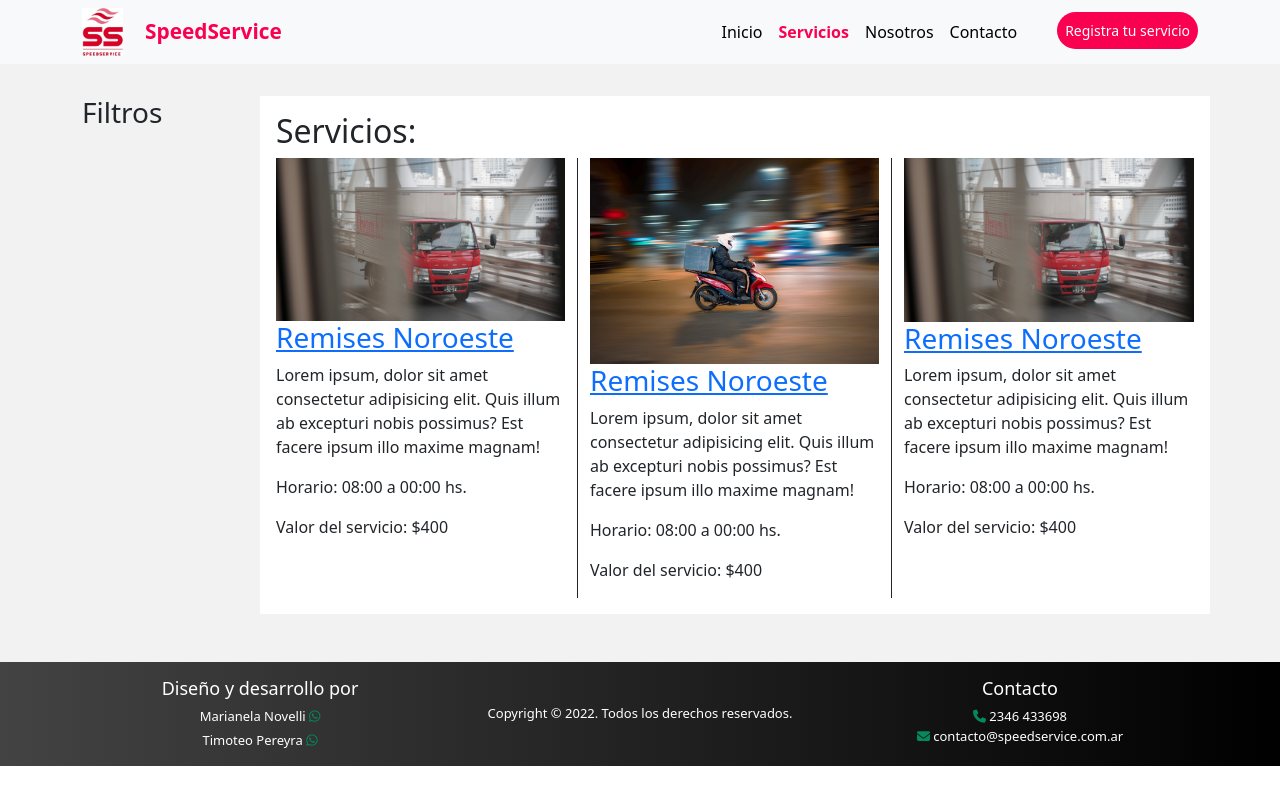
After one commit to TimoPereyra/speedService, a PHP site: page /proyectos/paginas/servicios.php in a window 1280 px wide. The commit adds this page. Run offline with PHP 8.4, Linux system fonts and the light colour scheme; some libraries are stand-ins or nearby versions.

Commit message:
Clase 2 maquetacion de paginas

```diff
--- a/css/style.css
+++ b/css/style.css
@@ -1,7 +1,6 @@
 /*
 COLORES
 principal: #fa0050
-
 */
 
 *{
@@ -13,9 +12,13 @@ principal: #fa0050
 .navbar-collapse{
     justify-content: flex-end;
 }
+.navbar-collapse a{
+    font-size: 1rem;
+}
 .navbar-brand{
     color: #fa0050!important;
     font-weight: bold;
+    font-size: 1.3rem;
 }
 .nav-link{
     color: #000!important;
@@ -28,10 +31,29 @@ principal: #fa0050
     font-weight: bold;
 }
 
+.img-logo{
+    height: 3rem;
+    width: auto;
+    padding-right: .7rem;
+    margin-right: .7rem;
+}
+header .cta{
+    border-radius: 20px;
+    padding: 0.5rem 0.8rem;
+    background-color: #fa0050;
+    color: #fff!important;
+    margin-left: 2rem;
+    font-size: 14px;
+}
+header .cta:hover{
+    opacity: .7;
+    color: #fff!important;
+}
+
 /* SECCION BIENVENIDA */
 .seccion-bienvenida{
     min-height: 100vh;
-    background: url(../img/fondo-bienvenida.jpg) no-repeat center center;
+    background: url(../img/fondo2.jpg) no-repeat center center;
     background-size: cover;
     display: flex;
     flex-direction: column;
@@ -43,9 +65,12 @@ principal: #fa0050
     background-color: #000000c7;
     padding: 2rem;
     max-width: 800px;
+    border-radius: 10rem;
 }
 .seccion-bienvenida .contenedor h1{
     color: #fff;
+    font-size: 2.4rem;
+    font-weight: bold;
 }
 .seccion-bienvenida .contenedor p{
     color: #fff;
@@ -62,18 +87,35 @@ principal: #fa0050
     max-width: 180px;
     margin: auto;
     transition: all .5s ease;
+    border-radius: 20px;
 }
 .seccion-bienvenida .contenedor a:hover{
     transform:scale(1.1);
 }
 
+/* SECCION SERVICIOS */
+.seccion-servicios h2{
+    color: #fa0050;
+    font-size: 2rem;
+}
+
+.seccion-servicios .btn{
+    background-color: #fa0050;
+    color:#fff;
+}
+
+.seccion-servicios .imagen-servicios{
+    width: auto;
+    height: 13rem;
+    object-fit: cover;
+}
 
 /* SECCION INFO SERVICIOS */
 .info-servicios{
-    background-color: #000;
+    background-color: #fa004f1e;
 }
 .info-servicios .info-servicio{
-    color:#fff;
+    color: black;
 }
 .info-servicios .icono {
     justify-content: center;
@@ -83,32 +125,67 @@ principal: #fa0050
     margin: auto;
     border-radius: 5px;
     align-items: center;
-    background-color: #fa005075;
-    margin-bottom: 1rem;
 }
 
 .info-servicios .icono i{
     font-size: 28px;
-    color: #fa0050;
+    color: #fa004fc4;
 }
-
+.card .card-text {
+    min-height: 50px;
+}
 
 /* PIE DE PAGINA */
 
 footer{
-    background-color: #222020;
+    background-image: linear-gradient(to right, #434343 0%, black 100%);
     color: #fff;
 }
 footer h4{
     font-size: 18px;
 }
-footer p{
-    font-size: 12px;
+footer p, li{
+    font-size: 13px;
 }
 footer .row div{
     text-align: center;
 }
 footer .copyright{
-    display: flex;
+    display: grid;
     align-items: center;
 }
+
+.icono-footer{
+    color: rgb(4, 136, 92);
+}
+
+/* PAGINA REGISTRAR SERVICIO */
+
+.registrar-servicio{
+    padding-top: 6rem!important;
+    min-height: 80vh;
+    display: flex;
+    justify-content: center;
+    align-items: center;
+    background: url(../img/fondo-bienvenida.jpg) no-repeat center center;
+    background-size: cover;
+}
+
+.registrar-servicio .formulario .row{
+    align-items: center;
+    background-color: #fa0050ad;
+    color:#fff;
+    padding: 2rem;
+}
+/* PAGINA SERVICIOS */
+.pagina-servicios{
+    padding-top: 6rem!important;
+    background-color: #f2f2f2;
+}
+.pagina-servicios .columna-servicios{
+    background-color: #fff;
+    padding: 1rem;
+}
+.pagina-servicios .columna-servicios .servicio-1, .pagina-servicios .columna-servicios .servicio-2{
+    border-right: 1px solid;
+}
--- /dev/null
+++ b/includes/config.php
@@ -0,0 +1,5 @@
+<?php
+
+define('RUTARAIZ','http://localhost/proyectos/speedservice');
+
+?>
--- a/includes/footer.php
+++ b/includes/footer.php
@@ -1,24 +1,22 @@
-<footer class="py-2">
+<footer class="py-3">
     <div class="container">
       <div class="row">
 
         <div class="col-md-4">
-        <h4>Diseño y desarrollo por:</h4>
-          <p class="mb-1"> Agustin Rodriguez <a href="#"><i class="fa-brands fa-whatsapp"></i></a></p>
-          <p class="mb-0"> Martina Rodriguez <a href="#"><i class="fa-brands fa-whatsapp"></i></a></p>
+          <h4>Diseño y desarrollo por</h4>
+            <p class="mb-1"> Marianela Novelli <a href="#"><i class="fa-brands fa-whatsapp icono-footer"></i></a></p>
+            <p class="mb-0"> Timoteo Pereyra <a href="#"><i class="fa-brands fa-whatsapp icono-footer"></i></a></p>
         </div>
 
         <div class="col-md-4 copyright">
-          <p class="mb-0">
-          Copyright © 2022. Todos los derechos reservados.
-          </p>
+          <p class="mb-0">Copyright © 2022. Todos los derechos reservados.</p>
         </div>
 
         <div class="col-md-4">
-          <h4>Info contacto</h4>
+          <h4>Contacto</h4>
             <ul class="m-0 p-0">
-              <li><i class="fa-solid fa-phone"></i> +23565 565656</li>
-              <li><i class="fa-solid fa-envelope"></i> info@speedservice.com.ar</li>
+              <li><i class="fa-solid fa-phone icono-footer"></i> 2346 433698 </li>
+              <li><i class="fa-solid fa-envelope icono-footer"></i> contacto@speedservice.com.ar </li>
             </ul>
         </div>
 
--- a/includes/header.php
+++ b/includes/header.php
@@ -6,9 +6,11 @@
     <meta name="viewport" content="width=device-width, initial-scale=1.0">
     <!-- FONTAWESOME -->
     <link rel="stylesheet" href="https://cdnjs.cloudflare.com/ajax/libs/font-awesome/6.1.2/css/all.min.css" integrity="sha512-1sCRPdkRXhBV2PBLUdRb4tMg1w2YPf37qatUFeS7zlBy7jJI8Lf4VHwWfZZfpXtYSLy85pkm9GaYVYMfw5BC1A==" crossorigin="anonymous" referrerpolicy="no-referrer" />
+    <link rel="stylesheet" href="https://stackpath.bootstrapcdn.com/font-awesome/4.7.0/css/font-awesome.min.css">
     <!-- BOOTSTRAP -->
     <link href="https://cdn.jsdelivr.net/npm/bootstrap@5.0.2/dist/css/bootstrap.min.css" rel="stylesheet" integrity="sha384-EVSTQN3/azprG1Anm3QDgpJLIm9Nao0Yz1ztcQTwFspd3yD65VohhpuuCOmLASjC" crossorigin="anonymous">
-    <link rel="stylesheet" href="css/style.css">
+    <link rel="stylesheet" href="<?php echo RUTARAIZ; ?>/css/style.css">
+    <link rel="shortcut icon" href="img/logo5.jpg" type="image/x-icon">
 
     <title>SpeedService</title>
 </head>
@@ -17,10 +19,11 @@
     <!-- ENCABEZADO -->
     <header>
 
-        <nav class="navbar navbar-expand-lg navbar-light bg-light">
+        <nav class="navbar navbar-expand-lg navbar-light bg-light fixed-top">
 
             <div class="container">
-              <a class="navbar-brand" href="#">SpeedService</a>
+              <img class="img-logo" src="img/logo5.jpg" alt="">
+              <a class="navbar-brand" href="<?php echo RUTARAIZ; ?>">SpeedService</a>
               <button class="navbar-toggler" type="button" data-bs-toggle="collapse" data-bs-target="#navbarNav" aria-controls="navbarNav" aria-expanded="false" aria-label="Toggle navigation">
                 <span class="navbar-toggler-icon"></span>
               </button>
@@ -28,11 +31,11 @@
                 <ul class="navbar-nav">
 
                   <li class="nav-item">
-                    <a class="nav-link active" aria-current="page" href="#">Inicio</a>
+                    <a class="nav-link <?php echo ($pagina == 'inicio') ? 'active' : ''; ?>" aria-current="page" href="<?php echo RUTARAIZ; ?>">Inicio</a>
                   </li>
 
                   <li class="nav-item">
-                    <a class="nav-link" href="#">Servicios</a>
+                    <a class="nav-link <?php echo ($pagina == 'servicios') ? 'active' : ''; ?>" href="<?php echo RUTARAIZ; ?>/paginas/servicios.php">Servicios</a>
                   </li>
 
                   <li class="nav-item">
@@ -43,6 +46,10 @@
                     <a class="nav-link" href="#">Contacto</a>
                   </li>
 
+                  <li class="nav-item">
+                    <a class="nav-link cta" href="<?php echo RUTARAIZ.'/paginas'.'/registrar-servicio.php'; ?>">Registra tu servicio</a>
+                  </li>
+
                 </ul>
               </div>
             </div>
--- a/index.php
+++ b/index.php
@@ -1,4 +1,6 @@
 <?php
+$pagina = 'inicio';
+require_once('includes/config.php');
 require_once('includes/header.php');
 ?>
 
--- /dev/null
+++ b/paginas/servicios.php
@@ -0,0 +1,59 @@
+<?php
+$pagina = 'servicios';
+require_once('../includes/config.php');
+require_once('../includes/header.php');
+?>
+
+<main class="pagina-servicios py-5">
+    <section class="servicios">
+        <div class="container">
+            <div class="row">
+                <!-- COLUMNA FILTROS -->
+                <div class="col-md-2">
+                    <h3>Filtros</h3>
+                </div>
+
+                <!-- COLUMNA SERVICIOS -->
+                <div class="col-md-10 columna-servicios">
+                    <h2>Servicios:</h2>
+                    <div class="row fila-servicios">
+
+                        <div class="col-md-4 servicio-1">
+                            <article class="servicio">
+                                <a href="#"><img class="logo-servicio img-fluid" src="../img/FLETE_MOVIMIENTO.jpg" alt="imagen servicio"></a>
+                                   <a href="3"><h3 class="titulo-servicio">Remises Noroeste</h3></a>
+                                    <p class="descripcion">Lorem ipsum, dolor sit amet consectetur adipisicing elit. Quis illum ab excepturi nobis possimus? Est facere ipsum illo maxime magnam!</p>
+                                    <p class="horario-servicio">Horario: 08:00 a 00:00 hs.</p>
+                                    <p class="precio-servicio">Valor del servicio: $400</p>
+                            </article>
+                        </div>
+                        <div class="col-md-4 servicio-2">
+                        <article class="servicio">
+                                <a href="#"><img class="logo-servicio img-fluid" src="../img/MOTO_MOVIMIENTO.jpg" alt="imagen servicio"></a>
+                                   <a href="3"><h3 class="titulo-servicio">Remises Noroeste</h3></a>
+                                    <p class="descripcion">Lorem ipsum, dolor sit amet consectetur adipisicing elit. Quis illum ab excepturi nobis possimus? Est facere ipsum illo maxime magnam!</p>
+                                    <p class="horario-servicio">Horario: 08:00 a 00:00 hs.</p>
+                                    <p class="precio-servicio">Valor del servicio: $400</p>
+                            </article>
+                        </div>
+                        <div class="col-md-4">
+                        <article class="servicio">
+                                <a href="#"><img class="logo-servicio img-fluid" src="../img/FLETE_MOVIMIENTO.jpg" alt="imagen servicio" ></a>
+                                   <a href="3"><h3 class="titulo-servicio">Remises Noroeste</h3></a>
+                                    <p class="descripcion">Lorem ipsum, dolor sit amet consectetur adipisicing elit. Quis illum ab excepturi nobis possimus? Est facere ipsum illo maxime magnam!</p>
+                                    <p class="horario-servicio">Horario: 08:00 a 00:00 hs.</p>
+                                    <p class="precio-servicio">Valor del servicio: $400</p>
+                            </article>
+                        </div>
+
+                    </div>
+                </div>
+
+            </div>
+        </div>
+    </section>
+</main>
+
+<?php
+  require_once('../includes/footer.php');
+?>
```
Also changed, not shown: footer.php (deleted, +0 -29 lines), header.php (deleted, +0 -55 lines), paginas/registrar-servicio.php (added, +60 -0 lines), style.css (deleted, +0 -145 lines), fondo2.jpg (deleted), img/FLETE_MOVIMIENTO.jpg (renamed from FLETE_MOVIMIENTO.jpg), img/LOGO5.jpg (renamed from LOGO5.jpg), img/MOTO_MOVIMIENTO.jpg (renamed from MOTO_MOVIMIENTO.jpg), img/favicon2.jpg (renamed from favicon2.jpg), img/fondo1.jpg (renamed from fondo1.jpg), 1 other file.
